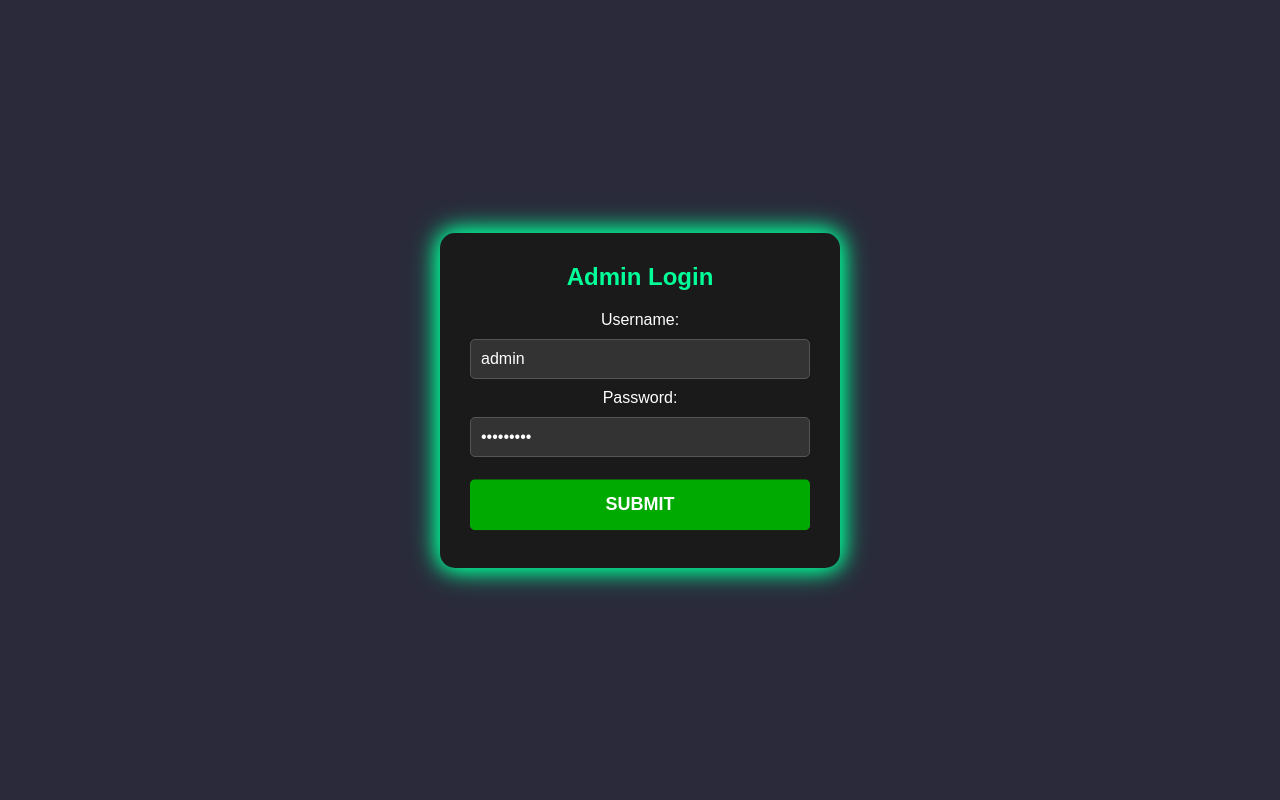
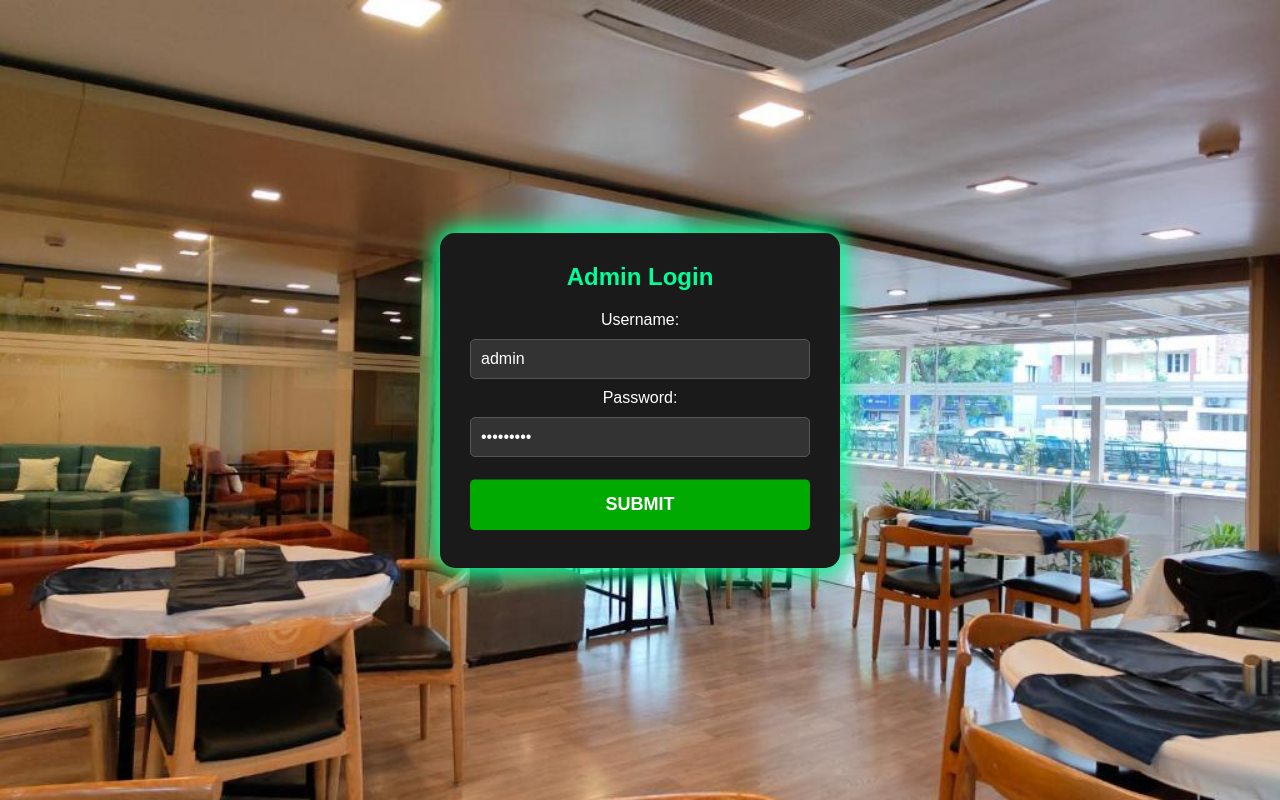
Before and after one commit to Rushikeshmcj/mywebsite, a plain HTML site: page index.html in a window 1280 px wide. Drawn offline with nearby package versions, Linux system fonts and the light colour scheme; files whose address does not match are found by name.

Commit message:
Update index.html

```diff
--- a/index.html
+++ b/index.html
@@ -4,7 +4,7 @@
     <meta charset="UTF-8">
     <meta name="viewport" content="width=device-width, initial-scale=1.0">
     <title>Hotel KANAK - Restaurant Management System</title>
-    <link rel="icon" type="image/jpeg" href="https://github.com/Rushikeshmcj/mywebsite/blob/2731ad79bf0ddd5afafbd94a2815058a221e2ba1/images.jpg">
+    <link rel="icon" type="image/jpeg" href="D:/PYTHON folder/KANAK/images.jpg">
     <script src="https://cdnjs.cloudflare.com/ajax/libs/jspdf/2.5.1/jspdf.umd.min.js"></script>
     <script src="https://cdnjs.cloudflare.com/ajax/libs/xlsx/0.18.5/xlsx.full.min.js"></script>
     <script src="https://cdn.jsdelivr.net/npm/chart.js"></script>
@@ -27,6 +27,9 @@
             width: 100vw;
             height: 100vh;
             background-color: #2a2a3a;
+            background-image: url("D:/PYTHON folder/KANAK/kanak hotel part.jpg");
+            background-size: cover;
+            background-position: center;
             display: flex;
             justify-content: center;
             align-items: center;
```
